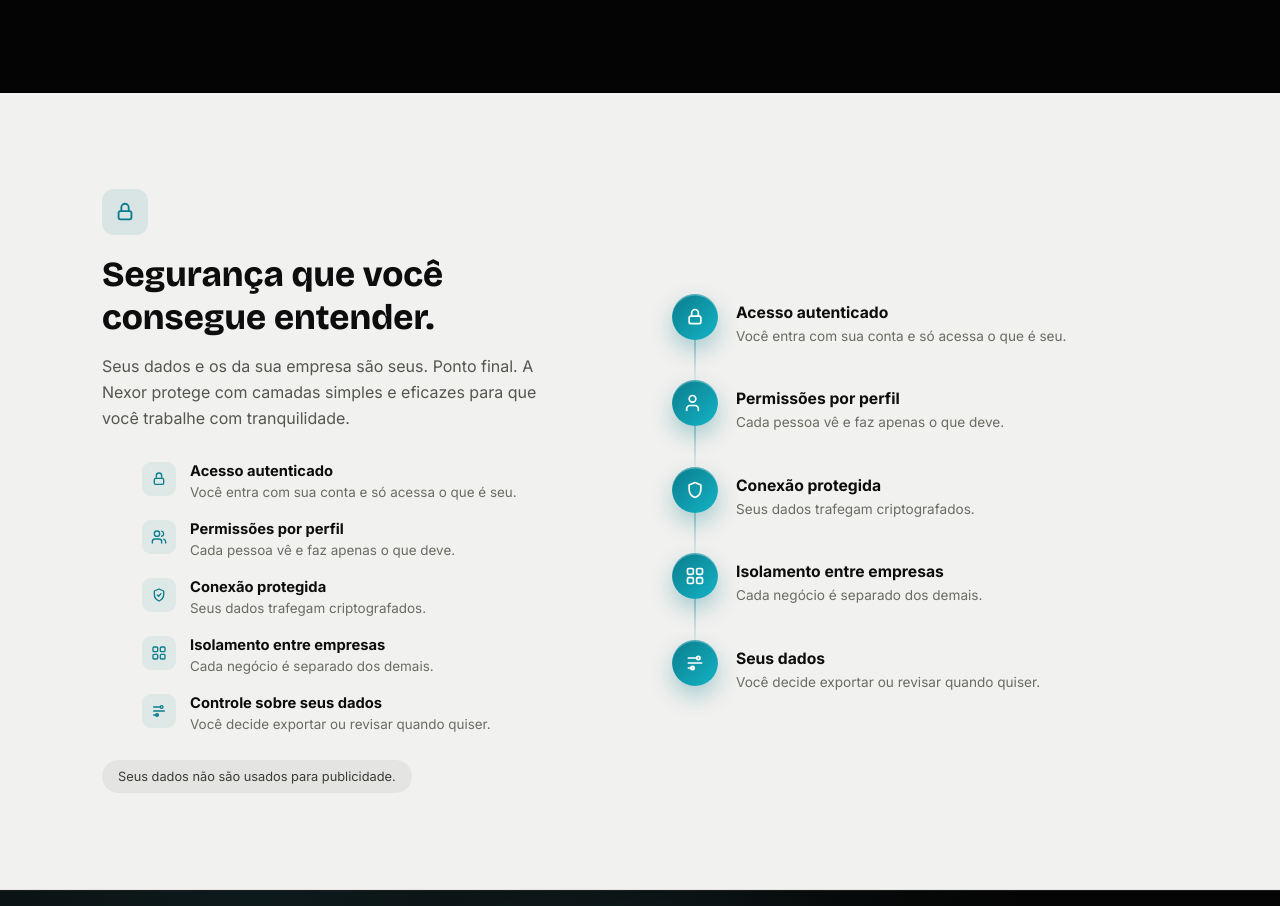
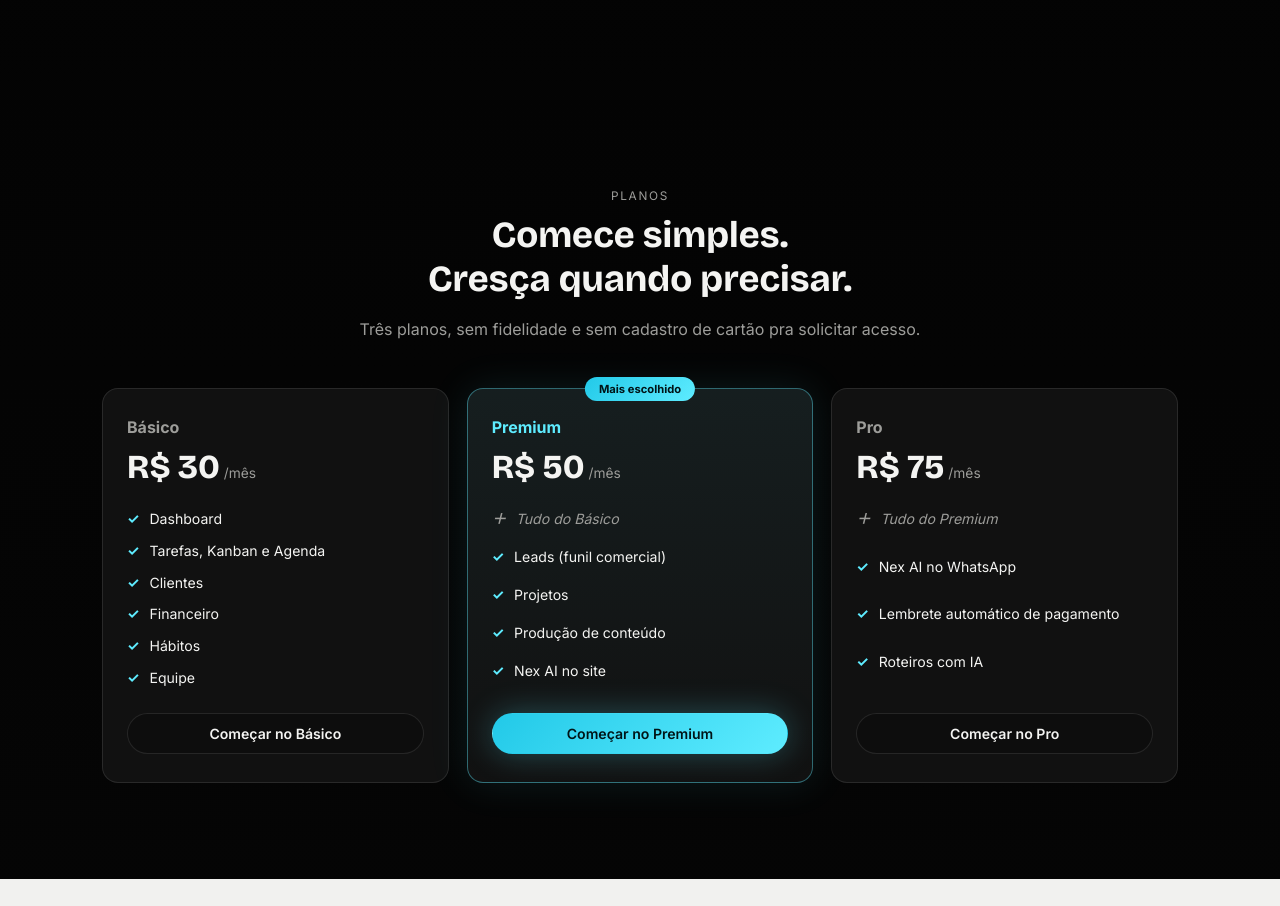
Before and after one commit to jvictorsalesmedia/Nexor-, a website: page landing.html in a window 1280 px wide. Shown: the part 1891-2797 px from the top of the page. Drawn offline with nearby package versions, Linux system fonts and the light colour scheme.

Commit message:
Add pricing/plans section and fix double-check icon overflow
New "Planos" section shows exactly what each tier (Básico/Premium/Pro)
unlocks, matching the app's real plan-gating logic. Also fixed the
WhatsApp mock's double-checkmark SVG, whose second path exceeded the
viewBox and rendered clipped.

```diff
--- a/landing.html
+++ b/landing.html
@@ -495,6 +495,62 @@
   .wa-input .send { width: 34px; height: 34px; border-radius: 50%; background: var(--cyan); color: #001417; display: grid; place-items: center; flex: 0 0 auto; }
   .wa-input .send svg.ico { width: 16px; height: 16px; }
 
+  /* ---------- Planos ---------- */
+
+  .plans-grid { display: grid; grid-template-columns: repeat(3, 1fr); gap: 18px; align-items: stretch; }
+
+  .plan-card {
+    position: relative;
+    display: flex;
+    flex-direction: column;
+    background: var(--panel);
+    border: 1px solid var(--line);
+    border-radius: var(--radius);
+    padding: 28px 24px;
+    transition: transform 220ms ease, border-color 220ms ease, box-shadow 220ms ease;
+  }
+
+  .plan-card:hover { transform: translateY(-4px); border-color: rgba(255,255,255,0.22); box-shadow: 0 20px 50px rgba(0,0,0,0.4); }
+
+  .plan-card.featured {
+    border-color: rgba(94,236,255,0.4);
+    background: linear-gradient(180deg, color-mix(in srgb, var(--cyan) 6%, var(--panel)), var(--panel));
+    box-shadow: 0 0 40px rgba(94,236,255,0.1);
+  }
+
+  .plan-badge {
+    position: absolute;
+    top: -12px;
+    left: 50%;
+    transform: translateX(-50%);
+    background: linear-gradient(135deg, #22c9e8, #5eecff);
+    color: #001417;
+    font-size: 0.7rem;
+    font-weight: 700;
+    padding: 5px 14px;
+    border-radius: 999px;
+    white-space: nowrap;
+  }
+
+  .plan-name { font-size: 1rem; font-weight: 700; color: var(--muted); margin-bottom: 10px; }
+  .plan-card.featured .plan-name { color: var(--cyan); }
+
+  .plan-price { display: flex; align-items: baseline; gap: 4px; margin-bottom: 22px; }
+  .plan-price .value { font-family: var(--font-display); font-size: 2.1rem; font-weight: 760; }
+  .plan-price .period { color: var(--muted); font-size: 0.86rem; }
+
+  .plan-features { list-style: none; margin: 0 0 26px; padding: 0; display: grid; gap: 12px; flex: 1; }
+  .plan-features li { display: flex; align-items: flex-start; gap: 10px; font-size: 0.88rem; color: var(--text); line-height: 1.4; }
+  .plan-features li::before { content: "✓"; color: var(--cyan); font-weight: 700; flex: 0 0 auto; }
+  .plan-features li.included-all { color: var(--muted); font-style: italic; }
+  .plan-features li.included-all::before { content: "＋"; color: var(--muted); }
+
+  .plan-card .btn { justify-content: center; }
+
+  @media (max-width: 860px) {
+    .plans-grid { grid-template-columns: 1fr; }
+  }
+
   /* ---------- Security (light) ---------- */
 
   .security-section { background: #f1f1ef; color: #0d0d0d; border-bottom: 1px solid rgba(0,0,0,0.06); }
@@ -635,6 +691,7 @@
       </div>
       <nav>
         <a href="#recursos">Produto</a>
+        <a href="#planos">Planos</a>
         <a href="#nex-ai">Nex AI</a>
         <a href="#seguranca">Segurança</a>
         <a href="#whatsapp">WhatsApp</a>
@@ -808,6 +865,55 @@
     </div>
   </section>
 
+  <section id="planos">
+    <div class="wrap">
+      <div class="section-head reveal">
+        <div class="eyebrow">Planos</div>
+        <h2>Comece simples. Cresça quando precisar.</h2>
+        <p>Três planos, sem fidelidade e sem cadastro de cartão pra solicitar acesso.</p>
+      </div>
+      <div class="plans-grid">
+        <div class="plan-card reveal">
+          <div class="plan-name">Básico</div>
+          <div class="plan-price"><span class="value">R$ 30</span><span class="period">/mês</span></div>
+          <ul class="plan-features">
+            <li>Dashboard</li>
+            <li>Tarefas, Kanban e Agenda</li>
+            <li>Clientes</li>
+            <li>Financeiro</li>
+            <li>Hábitos</li>
+            <li>Equipe</li>
+          </ul>
+          <a href="/app?signup=1" class="btn">Começar no Básico</a>
+        </div>
+        <div class="plan-card featured reveal">
+          <div class="plan-badge">Mais escolhido</div>
+          <div class="plan-name">Premium</div>
+          <div class="plan-price"><span class="value">R$ 50</span><span class="period">/mês</span></div>
+          <ul class="plan-features">
+            <li class="included-all">Tudo do Básico</li>
+            <li>Leads (funil comercial)</li>
+            <li>Projetos</li>
+            <li>Produção de conteúdo</li>
+            <li>Nex AI no site</li>
+          </ul>
+          <a href="/app?signup=1" class="btn cyan">Começar no Premium</a>
+        </div>
+        <div class="plan-card reveal">
+          <div class="plan-name">Pro</div>
+          <div class="plan-price"><span class="value">R$ 75</span><span class="period">/mês</span></div>
+          <ul class="plan-features">
+            <li class="included-all">Tudo do Premium</li>
+            <li>Nex AI no WhatsApp</li>
+            <li>Lembrete automático de pagamento</li>
+            <li>Roteiros com IA</li>
+          </ul>
+          <a href="/app?signup=1" class="btn">Começar no Pro</a>
+        </div>
+      </div>
+    </div>
+  </section>
+
   <section id="seguranca" class="security-section">
     <div class="wrap security-inner">
       <div class="reveal">
@@ -913,9 +1019,9 @@
           </div>
         </div>
         <div class="wa-body">
-          <div class="wa-bubble out">emitir relatório dos meus gastos do mês passado<span class="wa-time">10:52 <svg class="ico" viewBox="0 0 24 24" fill="none" stroke="currentColor" stroke-width="2.6" stroke-linecap="round" stroke-linejoin="round"><path d="m2 13 5 5L18 7"></path><path d="m9 13 5 5L25 7"></path></svg></span></div>
+          <div class="wa-bubble out">emitir relatório dos meus gastos do mês passado<span class="wa-time">10:52 <svg class="ico" viewBox="0 0 24 24" fill="none" stroke="currentColor" stroke-width="2.6" stroke-linecap="round" stroke-linejoin="round"><path d="m1 13 4 4L16 6"></path><path d="m7 13 4 4L22 6"></path></svg></span></div>
           <div class="wa-bubble in">Relatório financeiro gerado: 01/06 a 30/06. Receita R$ 12.400,00, despesa R$ 5.180,00, saldo R$ 7.220,00.<span class="wa-time">10:52</span></div>
-          <div class="wa-bubble out">quanto vou receber essa semana?<span class="wa-time">10:53 <svg class="ico" viewBox="0 0 24 24" fill="none" stroke="currentColor" stroke-width="2.6" stroke-linecap="round" stroke-linejoin="round"><path d="m2 13 5 5L18 7"></path><path d="m9 13 5 5L25 7"></path></svg></span></div>
+          <div class="wa-bubble out">quanto vou receber essa semana?<span class="wa-time">10:53 <svg class="ico" viewBox="0 0 24 24" fill="none" stroke="currentColor" stroke-width="2.6" stroke-linecap="round" stroke-linejoin="round"><path d="m1 13 4 4L16 6"></path><path d="m7 13 4 4L22 6"></path></svg></span></div>
           <div class="wa-bubble in">Você tem R$ 1.850,00 em receitas pendentes com vencimento nos próximos 7 dias, principalmente do cliente Aurora Studio.<span class="wa-time">10:53</span></div>
         </div>
         <div class="wa-input">
```
